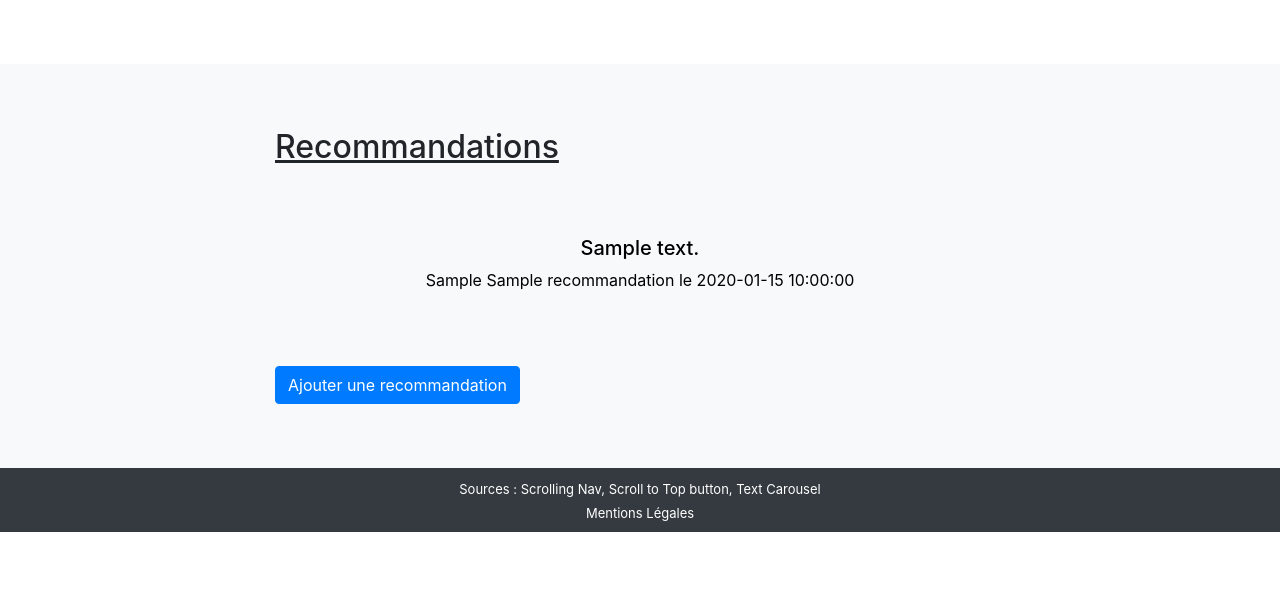
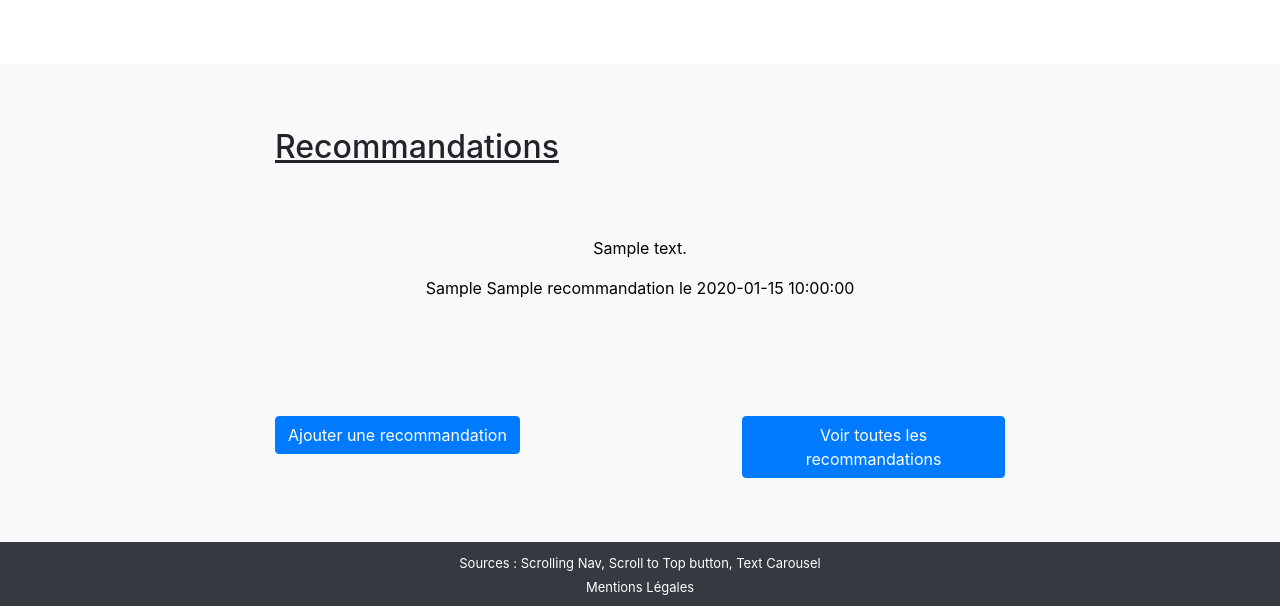
Before and after one commit to julienMenardCA/Portfolio, a PHP site: page / in a window 1280 px wide. Shown: the part 1654-2260 px from the top of the page. Before the commit the page ends 2186 px from the top, so only its background shows below. Run offline with PHP 8.4, Linux system fonts and the light colour scheme; tables that the repository leaves empty or names only in its code hold one stand-in row (values such as "Sample post"); some libraries are stand-ins or nearby versions.

Commit message:
#EVO Carousel et gestion Recommandations

```diff
--- a/Controller.php
+++ b/Controller.php
@@ -16,7 +16,7 @@ Class Controller
     public function home()
     {
         $manager = new Manager();
-        $recommandations = $manager->getRecommandations();
+        $recommandations = $manager->getSomeRecommandations();
 
         include("templates/accueil.php");
     }
@@ -196,6 +196,14 @@ Class Controller
         include("templates/add-reco-form.php");
     }
 
+    public function allRecommandations()
+    {
+        $manager = new Manager();
+        $allRecommandations = $manager->getAllRecommandations();
+
+        include("templates/all-recommendations.php");
+    }
+
     public function fourOfour()
     {
         include("templates/404.php");
--- a/Manager.php
+++ b/Manager.php
@@ -7,12 +7,27 @@
  */
 class Manager
 {
-    public function getRecommandations()
+    public function getSomeRecommandations()
     {
         $sql = "SELECT *
                 FROM recommandations
                 ORDER BY date_created DESC
                 LIMIT 5";
+
+        $pdo = DbConnection::getPdo();
+
+        $stmt = $pdo->prepare($sql);
+        $stmt->execute();
+
+        $postsHome = $stmt->fetchAll();
+        return $postsHome;
+    }
+
+    public function getAllRecommandations()
+    {
+        $sql = "SELECT *
+                FROM recommandations
+                ORDER BY date_created DESC";
 
         $pdo = DbConnection::getPdo();
 
--- a/css/app.css
+++ b/css/app.css
@@ -30,12 +30,12 @@ body {
        text-shadow: 6px 6px 6px black, -1px 0 rgb(58, 57, 57), 0 1px rgb(58, 57, 57), 1px 0 rgb(58, 57, 57), 0 -1px rgb(58, 57, 57);
 }
 
-#Acceuil, #CurriculumVitae, #TravauxRealises, #Recommandations {
+#Accueil, #CurriculumVitae, #TravauxRealises, #Recommandations {
     padding-top: 8vh;
     padding-bottom: 8vh;
 }
 
-#Acceuil h2, #CurriculumVitae h2, #TravauxRealises h2, #Recommandations h2 {
+#Accueil h2, #CurriculumVitae h2, #TravauxRealises h2, #Recommandations h2 {
     text-decoration: underline;
 }
 
@@ -66,19 +66,19 @@ body {
     margin-bottom: 5vh;
  }
 
- .formulaire {
+ .formulaire, .carousel-buttons {
      display: flex;
  }
 
  .gauche {
-     width: 50%;
-     float: left;
+    width: 50%;
+    float: left;
 }
 
 .droite {
     width: 50%;
     float: right;
-    padding-left: 5vw;
+    padding-left: 14%;
 }
 
 .cest, .non {
@@ -116,3 +116,13 @@ body {
 .yarien {
     text-align: center;
 }
+
+.recommendations {
+    margin-top: 5%;
+    margin-left: 20%;
+    margin-right: 20%;
+    margin-bottom: 5%;
+    border: 2px solid lightblue;
+    border-radius: 10px;
+    padding: 10px;
+}
--- a/css/carousel.css
+++ b/css/carousel.css
@@ -1,14 +1,17 @@
 .carousel{
     margin-top: 50px;
 }
+
 .carousel-inner{
-height: 150px;
+height: 200px;
 }
+
 .carousel-caption{
     color: black;
     top: 50%;
     margin-bottom: 2%;
 }
+
 .carousel-control-prev-icon,
 .carousel-control-next-icon {
     height: 100px;
--- a/index.php
+++ b/index.php
@@ -39,6 +39,10 @@ elseif($_GET['page'] == "ajout-recommandation")
 {
     $controller->addRecommandations();
 }
+elseif($_GET['page'] == "toutes-recommandation")
+{
+    $controller->allRecommandations();
+}
 //Si la nom de la page n'est pas reconnue => 404
 else
 {
--- a/templates/accueil.php
+++ b/templates/accueil.php
@@ -3,13 +3,12 @@
     <div class="container text-center">
       <div id="img-text">
         <h1>Welcome to my success</h1>
-        <!-- <p class="lead">Bienvenue sur le portfolio de Julien Menard</p> -->
       </div>
     </div>
 </header>
 
 <main>
-<section id="Acceuil">
+<section id="Accueil">
     <div class="container">
         <div class="row">
             <div class="col-lg-8 mx-auto">
--- a/templates/carousel.php
+++ b/templates/carousel.php
@@ -26,7 +26,32 @@
         }?>
     <div class="carousel-item <?=$firstReco?>">
         <div class="carousel-caption">
-            <h5><?=$recommandation['commentaire']?></h5>
+            <?php
+            $commentaire = "";
+            $tailleReco = mb_strlen($recommandation['commentaire']);
+            if($tailleReco > 250 )
+            {
+                $commentaireReduit = mb_substr($recommandation['commentaire'], 0, 250);
+                $commentaireExplode = explode(" ", $commentaireReduit);
+                for ($i=0; $i < sizeof($commentaireExplode)-1; $i++)
+                {
+                    $commentaire .= $commentaireExplode[$i];
+                    if($i < sizeof($commentaireExplode)-2)
+                    {
+                        $commentaire .= " ";
+                    }
+                    else
+                    {
+                        $commentaire .= "[...]";
+                    }
+                }
+            }
+            else
+            {
+                $commentaire = $recommandation['commentaire'];
+            }
+            ?>
+            <p><?=$commentaire?></p>
             <p><?=$recommandation['prenom'].' '.$recommandation['nom'].' le '.$recommandation['date_created']?></p>
         </div>
     </div>
@@ -47,6 +72,15 @@
   <?php }
   ?>
 </div>
-<form action="index.php?page=ajout-recommandation" method="post">
-    <button class="btn btn-primary" type="submit">Ajouter une recommandation</button>
-</form>
+<div class="carousel-buttons">
+    <div class="gauche">
+        <form action="index.php?page=ajout-recommandation" method="post">
+            <button class="btn btn-primary" type="submit">Ajouter une recommandation</button>
+        </form>
+    </div>
+    <div class="droite">
+        <form action="index.php?page=toutes-recommandation" method="post">
+            <button class="btn btn-primary" type="submit">Voir toutes les recommandations</button>
+        </form>
+    </div>
+</div>
```
Also changed, not shown: templates/all-recommendations.php (added, +16 -0 lines). Lines whose indentation alone changed are shown as unchanged.
